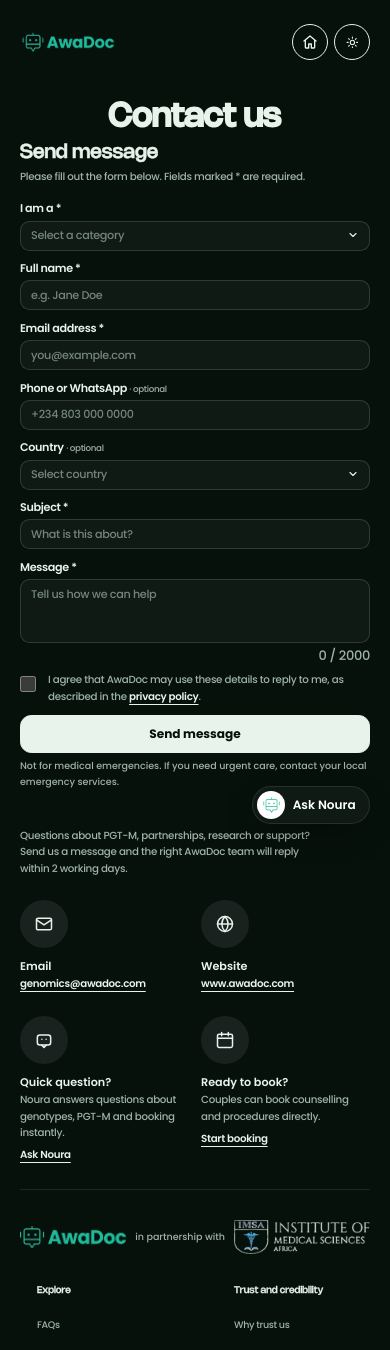
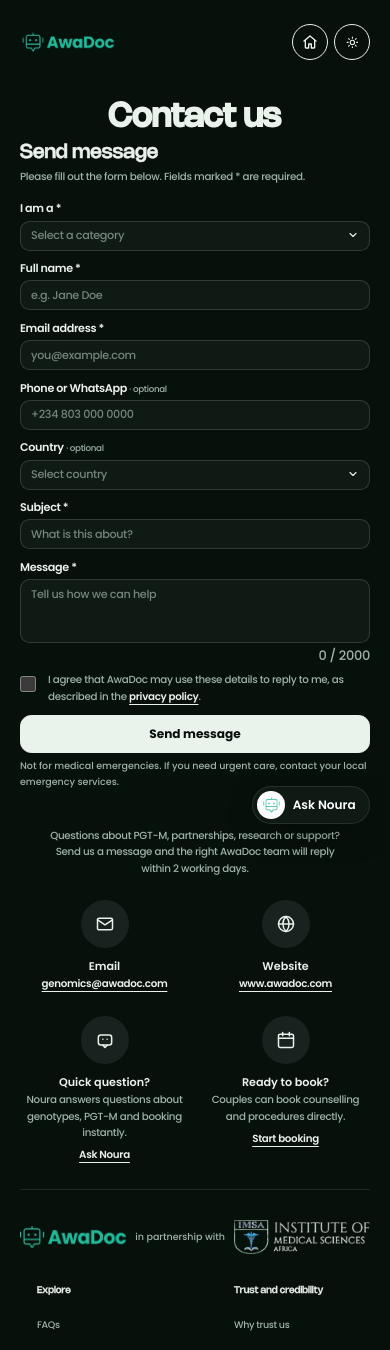
Before and after one commit to Angelecheanyanwu/Awadoc-Imsa, a Next.js app: page /contact in a window 390 px wide. Shown: the top 1350 px of the page. Built offline with nearby package versions, Linux system fonts and the light colour scheme.

Commit message:
fix: improve layout and alignment in ContactPage component for better responsiveness

```diff
--- a/src/app/contact/page.tsx
+++ b/src/app/contact/page.tsx
@@ -51,7 +51,7 @@ const ICONS = {
 // One way to reach us: a round icon, a small title and what to do.
 function Way({ icon, title, children }: { icon: keyof typeof ICONS; title: string; children: ReactNode }) {
   return (
-    <li className="flex min-w-0 items-start gap-[1em] max-lg:flex-col max-lg:gap-[0.6em]">
+    <li className="flex min-w-0 items-start gap-[1em] max-lg:flex-col max-lg:items-center max-lg:gap-[0.6em]">
       <span className="grid size-12 shrink-0 place-items-center rounded-full bg-ink/8 text-ink">
         <svg aria-hidden="true" viewBox="0 0 24 24" fill="none" stroke="currentColor" strokeWidth="1.8" strokeLinecap="round" strokeLinejoin="round" className="size-5">
           {ICONS[icon]}
@@ -85,8 +85,8 @@ export default function ContactPage() {
           Contact us
         </h1>
         <div className="mt-[calc(var(--spacing-section)*0.2)] grid flex-1 gap-x-[calc(80*var(--u))] gap-y-[calc(48*var(--u))] lg:grid-cols-2">
-          <div className="book-rise max-lg:order-2 lg:flex lg:flex-col lg:justify-center" style={{ animationDelay: "200ms" }}>
-            <p className={`max-w-[30em] ${small}`}>
+          <div className="book-rise max-lg:order-2 max-lg:text-center lg:flex lg:flex-col lg:justify-center" style={{ animationDelay: "200ms" }}>
+            <p className={`max-w-[30em] max-lg:mx-auto ${small}`}>
               Questions about PGT-M, partnerships, research or support? Send us a message and the right AwaDoc team will reply within 2 working days.
             </p>
 
```
